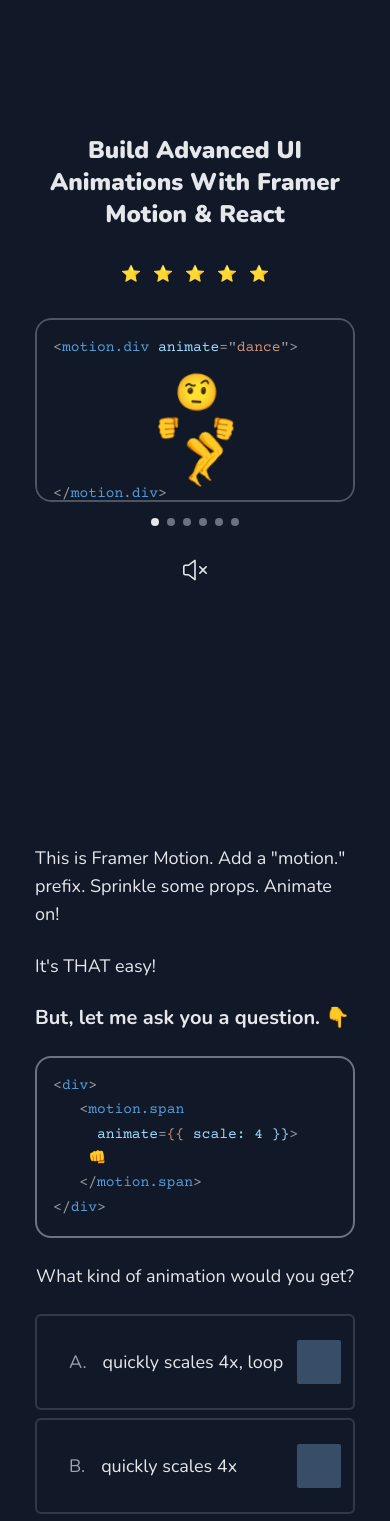
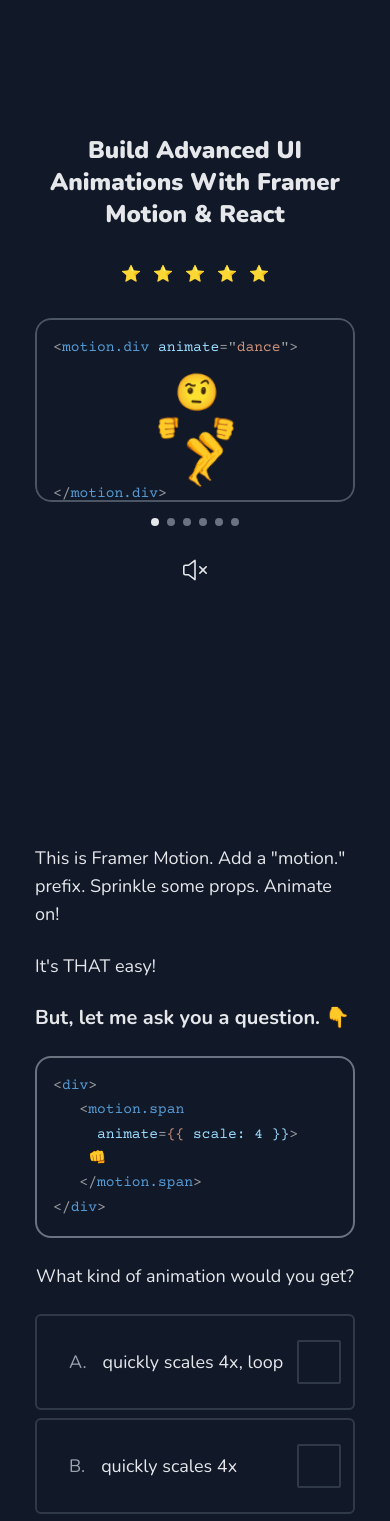
Before and after one commit to lintonye/smileys-in-motion, a Next.js app in the folder smileysinmotion.com/: page / in a window 390 px wide. Shown: the top 1521 px of the page. Built offline with nearby package versions, Linux system fonts and the light colour scheme; no server answers.

Commit message:
Change to option checkbox on mobile

```diff
--- a/smileysinmotion.com/components/Home.js
+++ b/smileysinmotion.com/components/Home.js
@@ -525,7 +525,7 @@ function Option({
       onMouseLeave={() => setHovered(false)}
       onTap={() => {
         if (deviceType !== "mobile") dispatchSelect();
-        else setHovered(true);
+        // else setHovered(true);
       }}
     >
       <span className="text-gray-400">{id}.</span>
@@ -544,7 +544,7 @@ function Option({
         </div>
       )}
       <motion.div
-        className="absolute right-3 rounded-sm mt-2 w-11 h-11 top-4 bg-blue-300 opacity-30 sm:hidden"
+        className="absolute right-3 rounded-sm mt-2 w-11 h-11 top-4 border-2 border-solid border-gray-700 border-opacity-80 sm:hidden"
         onTap={dispatchSelect}
       />
     </motion.div>
```
